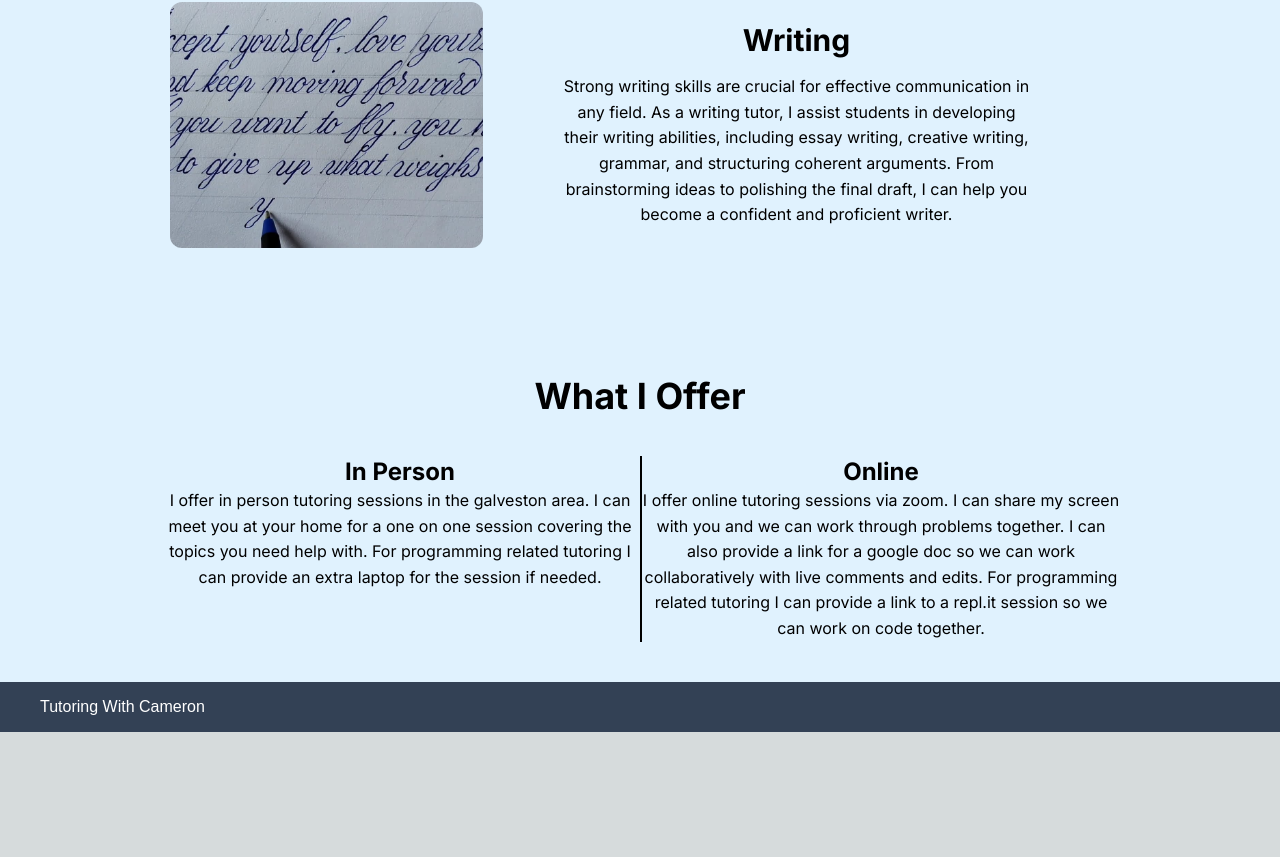
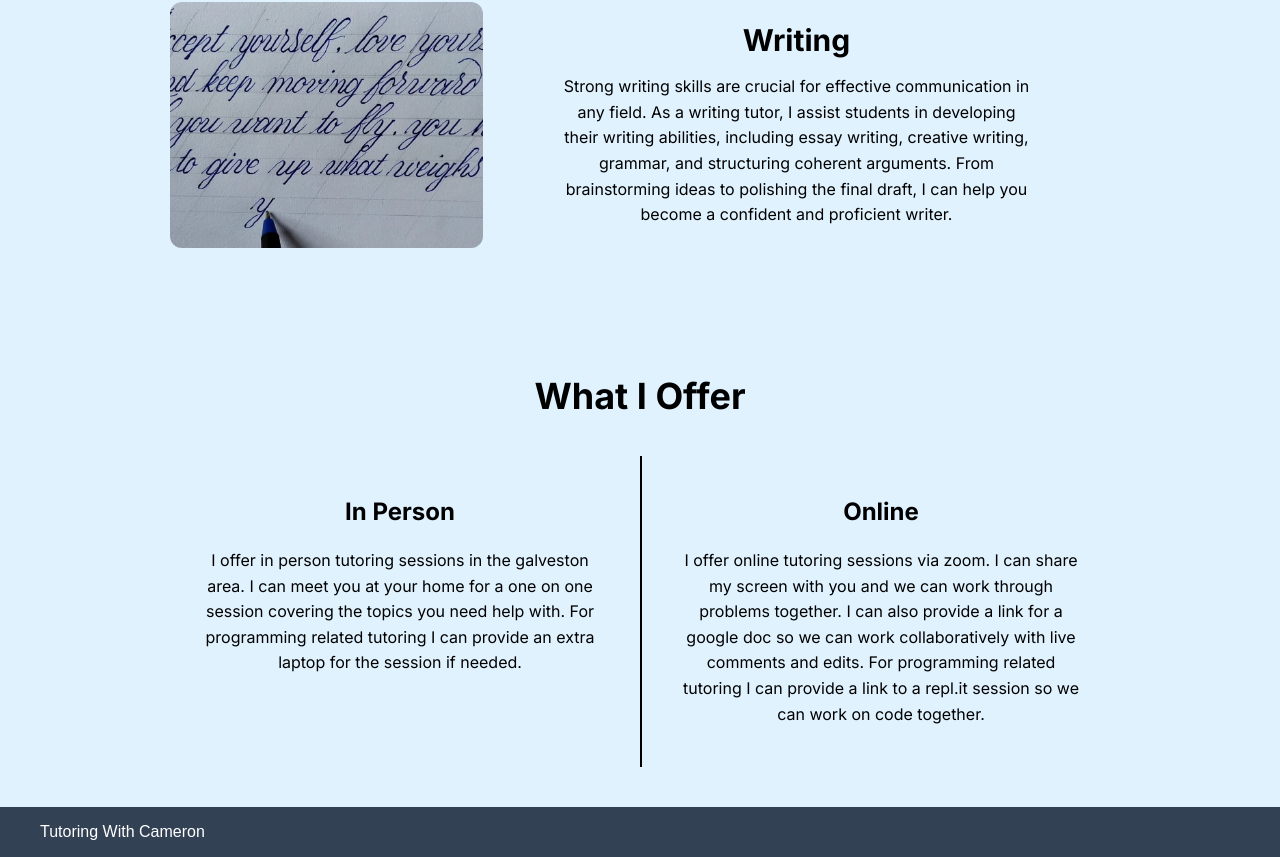
Before and after one commit to killacan/tutoring-with-me, a Next.js app: page / in a window 1280 px wide. Shown: the part 1614-2471 px from the top of the page. Before the commit the page ends 2346 px from the top, so only its background shows below. Built offline with nearby package versions, Linux system fonts and the light colour scheme; what tw-elements would draw is missing.

Commit message:
update formatting

```diff
--- a/src/app/about/page.js
+++ b/src/app/about/page.js
@@ -1,7 +1,9 @@
 export default function About () {
     return (
         <>
-            <h1>Temporary about page</h1>
+            <h1>About me</h1>
+
+            <p></p>
         </>
     )
 }
--- a/src/app/components/offerbox.js
+++ b/src/app/components/offerbox.js
@@ -4,8 +4,8 @@ export default function OfferBox (props) {
 
     return (
         <>
-            <div className="w-2/5">
-                <h3 className="text-2xl font-bold text-center">{props.title}</h3>
+            <div className="w-2/5 p-10">
+                <h3 className="text-2xl font-bold text-center pb-5">{props.title}</h3>
                 <p className="text-center">{props.text}</p>
             </div>
         </>
```
